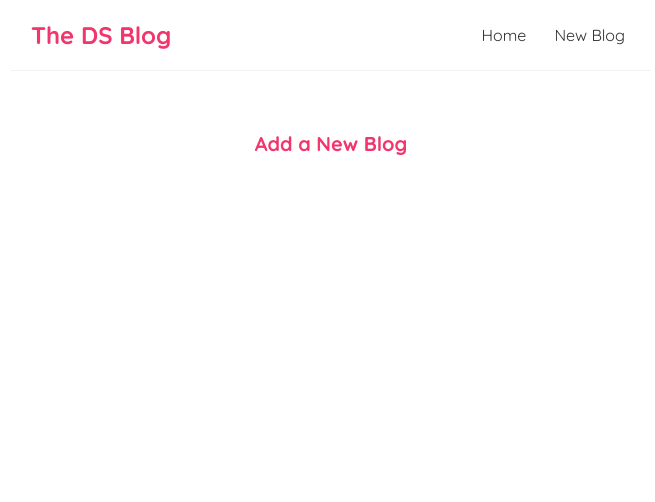
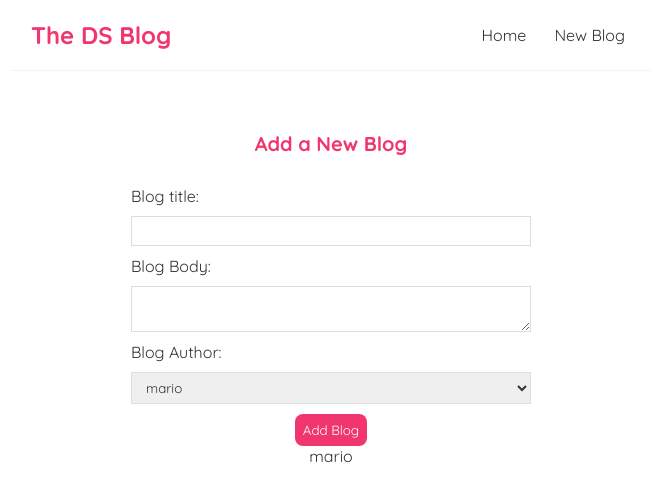
Before and after one commit to SandeeraDS/ds-blog, a React (Create React App) app: page /create in a window 1280 px wide. Shown: the top 502 px of the page, without its empty margins (309-964 px from the left). Built offline with nearby package versions, Linux system fonts and the light colour scheme.

Commit message:
Step 18 - Controlled Inputs (forms)

```diff
--- a/src/Create.js
+++ b/src/Create.js
@@ -1,7 +1,38 @@
-const Create = () =>{
+import {useState} from "react";
+
+const Create = () => {
+    const [title,setTitle] = useState(null);
+    const [body, setBody] = useState(null);
+    const [author,setAuthor] = useState('mario')
     return (
         <div className="create">
             <h2>Add a New Blog</h2>
+            <form>
+                <label>Blog title:</label>
+                <input
+                    type="text"
+                    required
+                    value={title}
+                    onChange={(e)=>setTitle(e.target.value)}
+                />
+                <label>Blog Body:</label>
+                <textarea
+                required
+                value={body}
+                onChange={(e)=>setBody(e.target.value)}>
+                </textarea>
+                <label>Blog Author:</label>
+                <select
+                value={author}
+                onChange={(e)=>{setAuthor(e.target.value)}}>
+                    <option value="mario">mario</option>
+                    <option value="yoshi">yoshi</option>
+                </select>
+                <button>Add Blog</button>
+                <p>{title}</p>
+                <p>{body}</p>
+                <p>{author}</p>
+            </form>
         </div>
     );
 }
```
